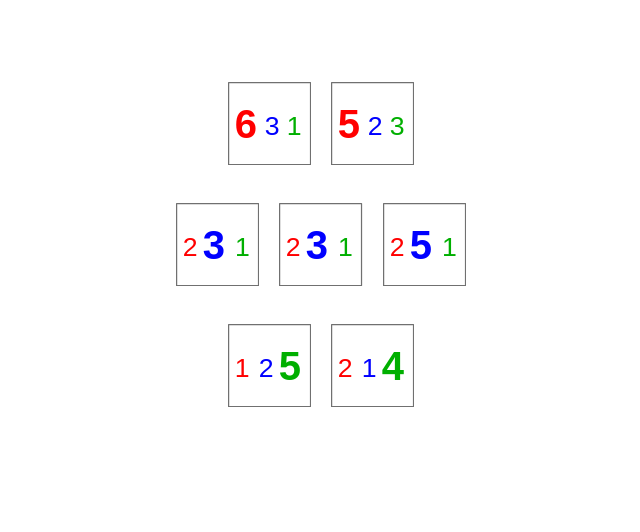
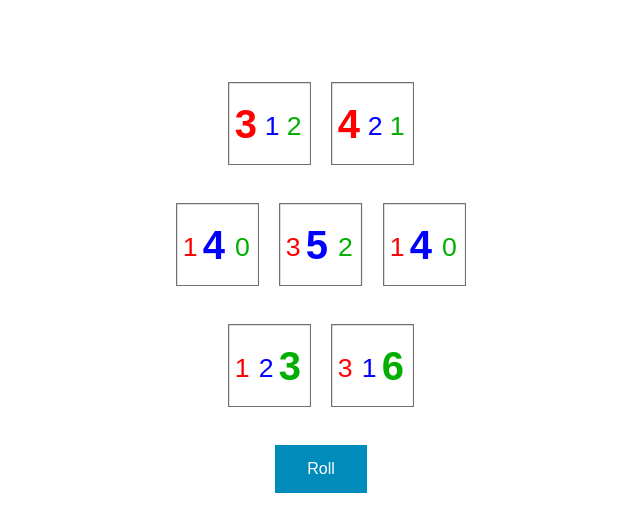
Before and after one commit to paucls/kanban-dice, an Angular app: page / in a window 1280 px wide. Shown: the top 532 px of the page, without its empty margins (319-959 px from the left). Built offline with nearby package versions, Linux system fonts and the light colour scheme.

Commit message:
Roll button

```diff
--- a/src/app/app.component.html
+++ b/src/app/app.component.html
@@ -45,6 +45,17 @@
     padding-bottom: 35px;
   }
 
+  button {
+    background-color: #008CBA;
+    border: none;
+    color: white;
+    padding: 15px 32px;
+    text-align: center;
+    text-decoration: none;
+    display: inline-block;
+    font-size: 16px;
+  }
+
   app-red-dice, app-blue-dice, app-green-dice {
     padding: 10px;
   }
@@ -52,18 +63,20 @@
 
 <div class="content" role="main">
   <div class="dices-group">
-    <app-red-dice></app-red-dice>
-    <app-red-dice></app-red-dice>
+    <app-red-dice [rollRequested]="rollRequested"></app-red-dice>
+    <app-red-dice [rollRequested]="rollRequested"></app-red-dice>
   </div>
 
   <div class="dices-group">
-    <app-blue-dice></app-blue-dice>
-    <app-blue-dice></app-blue-dice>
-    <app-blue-dice></app-blue-dice>
+    <app-blue-dice [rollRequested]="rollRequested"></app-blue-dice>
+    <app-blue-dice [rollRequested]="rollRequested"></app-blue-dice>
+    <app-blue-dice [rollRequested]="rollRequested"></app-blue-dice>
   </div>
 
   <div class="dices-group">
-    <app-green-dice></app-green-dice>
-    <app-green-dice></app-green-dice>
+    <app-green-dice [rollRequested]="rollRequested"></app-green-dice>
+    <app-green-dice [rollRequested]="rollRequested"></app-green-dice>
   </div>
+
+  <button (click)="roll()">Roll</button>
 </div>
--- a/src/app/app.component.ts
+++ b/src/app/app.component.ts
@@ -1,4 +1,4 @@
-import { Component } from '@angular/core';
+import {Component, EventEmitter} from '@angular/core';
 
 @Component({
   selector: 'app-root',
@@ -6,5 +6,9 @@ import { Component } from '@angular/core';
   styleUrls: ['./app.component.scss']
 })
 export class AppComponent {
-  title = 'dices';
+  rollRequested: EventEmitter<boolean> = new EventEmitter();
+
+  roll() {
+    this.rollRequested.emit(true);
+  }
 }
--- a/src/app/blue-dice/blue-dice.component.ts
+++ b/src/app/blue-dice/blue-dice.component.ts
@@ -1,11 +1,13 @@
-import { Component } from '@angular/core';
+import {Component, EventEmitter, Input, OnInit} from '@angular/core';
 import { randomIntFromInterval } from '../core/random';
 
 @Component({
   selector: 'app-blue-dice',
   templateUrl: './blue-dice.component.html'
 })
-export class BlueDiceComponent {
+export class BlueDiceComponent implements OnInit {
+
+  @Input() private rollRequested: EventEmitter<boolean> = new EventEmitter();
 
   readonly diceSides = [
     { red: 2, blue: 3, green: 1 },
@@ -16,5 +18,15 @@ export class BlueDiceComponent {
     { red: 1, blue: 6, green: 3 }
   ];
 
-  readonly outcome = this.diceSides[randomIntFromInterval(0, 5)];
+  outcome = this.roll();
+
+  ngOnInit() {
+    if (this.rollRequested) {
+      this.rollRequested.subscribe(() => this.outcome = this.roll());
+    }
+  }
+
+  roll() {
+    return this.diceSides[randomIntFromInterval(0, 5)];
+  }
 }
--- a/src/app/green-dice/green-dice.component.ts
+++ b/src/app/green-dice/green-dice.component.ts
@@ -1,11 +1,13 @@
-import { Component } from '@angular/core';
+import {Component, EventEmitter, Input, OnInit} from '@angular/core';
 import { randomIntFromInterval } from '../core/random';
 
 @Component({
   selector: 'app-green-dice',
   templateUrl: './green-dice.component.html'
 })
-export class GreenDiceComponent {
+export class GreenDiceComponent implements OnInit {
+
+  @Input() private rollRequested: EventEmitter<boolean> = new EventEmitter();
 
   readonly diceSides = [
     { red: 1, blue: 2, green: 3 },
@@ -16,5 +18,15 @@ export class GreenDiceComponent {
     { red: 3, blue: 1, green: 6 }
   ];
 
-  readonly outcome = this.diceSides[randomIntFromInterval(0, 5)];
+  outcome = this.roll();
+
+  ngOnInit() {
+    if (this.rollRequested) {
+      this.rollRequested.subscribe(() => this.outcome = this.roll());
+    }
+  }
+
+  roll() {
+    return this.diceSides[randomIntFromInterval(0, 5)];
+  }
 }
--- a/src/app/red-dice/red-dice.component.ts
+++ b/src/app/red-dice/red-dice.component.ts
@@ -1,11 +1,13 @@
-import { Component } from '@angular/core';
-import { randomIntFromInterval } from '../core/random';
+import {Component, EventEmitter, Input, OnInit} from '@angular/core';
+import {randomIntFromInterval} from '../core/random';
 
 @Component({
   selector: 'app-red-dice',
   templateUrl: './red-dice.component.html'
 })
-export class RedDiceComponent {
+export class RedDiceComponent implements OnInit {
+
+  @Input() private rollRequested: EventEmitter<boolean> = new EventEmitter();
 
   readonly diceSides = [
     { red: 3, blue: 1, green: 2 },
@@ -16,5 +18,15 @@ export class RedDiceComponent {
     { red: 6, blue: 3, green: 1 }
   ];
 
-  readonly outcome = this.diceSides[randomIntFromInterval(0, 5)];
+  outcome = this.roll();
+
+  ngOnInit() {
+    if (this.rollRequested) {
+      this.rollRequested.subscribe(() => this.outcome = this.roll());
+    }
+  }
+
+  roll() {
+    return this.diceSides[randomIntFromInterval(0, 5)];
+  }
 }
```
Also changed, not shown: 4 other files (tests, documents, lock files or other folders).
